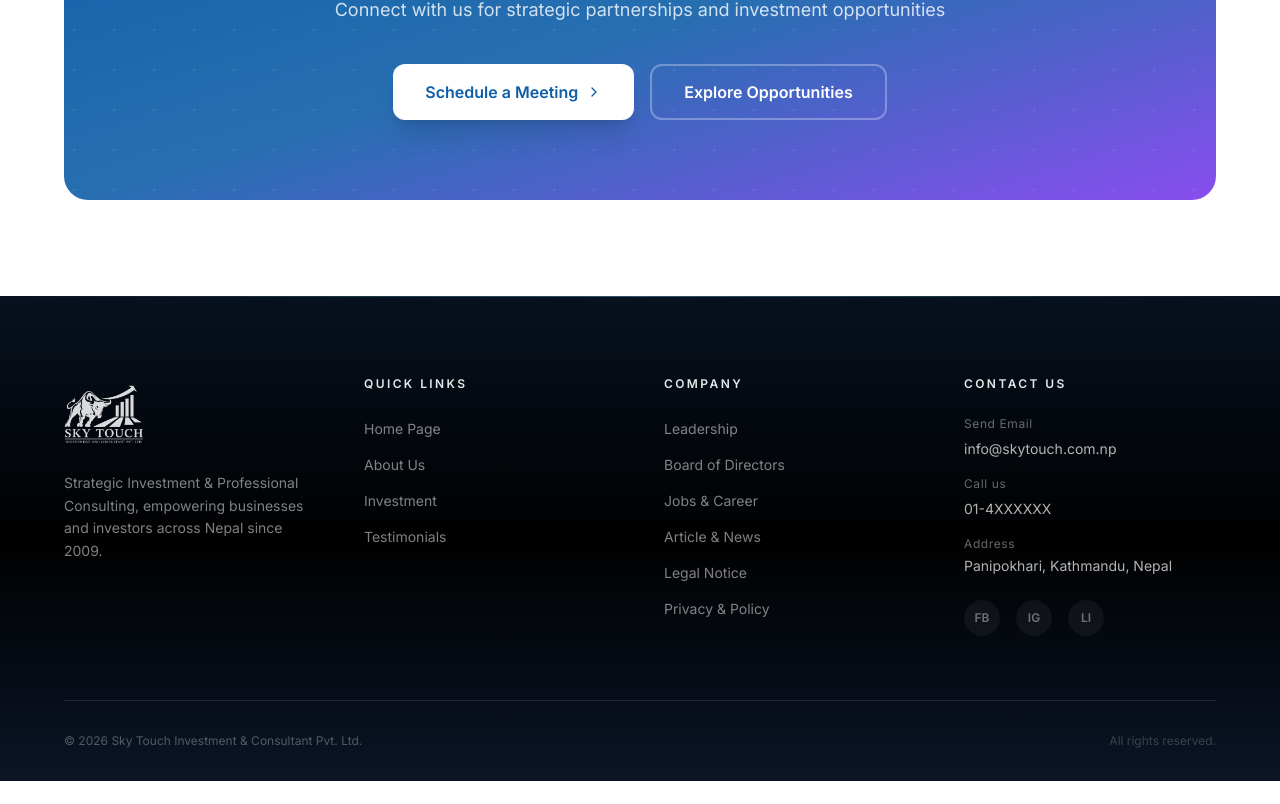
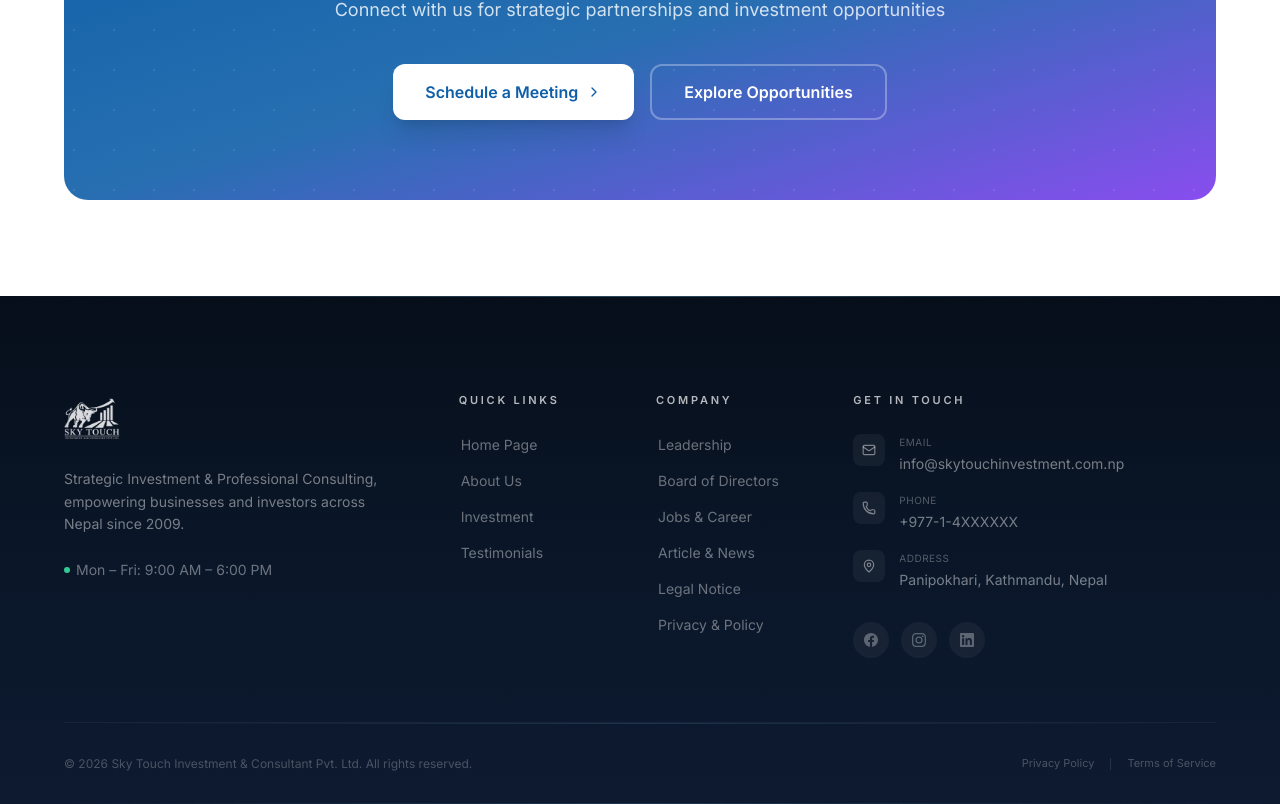
Before and after one commit to sugamQA/SkyTouchInvestment, a React (Vite) app in the folder frontend/: page /boards in a window 1280 px wide. Shown: the part 2809-3613 px from the top of the page. Before the commit the page ends 3590 px from the top, so only its background shows below. Built offline with nearby package versions, Linux system fonts and the light colour scheme.

Commit message:
redesign: professional footer with brand social icons, updated email, lucide contact icons

```diff
--- a/frontend/src/components/Footer.jsx
+++ b/frontend/src/components/Footer.jsx
@@ -1,4 +1,5 @@
 import { Link } from 'react-router-dom'
+import { Mail, Phone, MapPin, ChevronRight } from 'lucide-react'
 
 const quickLinks = [
   { path: '/', label: 'Home Page' },
@@ -16,33 +17,71 @@ const companyLinks = [
   { path: '/terms', label: 'Privacy & Policy' },
 ]
 
+const socialLinks = [
+  {
+    href: 'https://www.facebook.com/paudelap',
+    label: 'Facebook',
+    color: 'hover:text-[#1877F2] hover:bg-[#1877F2]/10',
+    path: 'M24 12.073c0-6.627-5.373-12-12-12s-12 5.373-12 12c0 5.99 4.388 10.954 10.125 11.854v-8.385H7.078v-3.47h3.047V9.43c0-3.007 1.792-4.669 4.533-4.669 1.312 0 2.686.235 2.686.235v2.953H15.83c-1.491 0-1.956.925-1.956 1.874v2.25h3.328l-.532 3.47h-2.796v8.385C19.612 23.027 24 18.062 24 12.073z',
+  },
+  {
+    href: 'https://www.instagram.com/ambikappaudel',
+    label: 'Instagram',
+    color: 'hover:text-[#E4405F] hover:bg-[#E4405F]/10',
+    path: 'M12 2.163c3.204 0 3.584.012 4.85.07 3.252.148 4.771 1.691 4.919 4.919.058 1.265.069 1.645.069 4.849 0 3.205-.012 3.584-.069 4.849-.149 3.225-1.664 4.771-4.919 4.919-1.266.058-1.644.07-4.85.07-3.204 0-3.584-.012-4.849-.07-3.26-.149-4.771-1.699-4.919-4.92-.058-1.265-.07-1.644-.07-4.849 0-3.204.013-3.583.07-4.849.149-3.227 1.664-4.771 4.919-4.919 1.266-.057 1.645-.069 4.849-.069zM12 0C8.741 0 8.333.014 7.053.072 2.695.272.273 2.69.073 7.052.014 8.333 0 8.741 0 12c0 3.259.014 3.668.072 4.948.2 4.358 2.618 6.78 6.98 6.98C8.333 23.986 8.741 24 12 24c3.259 0 3.668-.014 4.948-.072 4.354-.2 6.782-2.618 6.979-6.98.059-1.28.073-1.689.073-4.948 0-3.259-.014-3.667-.072-4.947-.196-4.354-2.617-6.78-6.979-6.98C15.668.014 15.259 0 12 0zm0 5.838a6.162 6.162 0 100 12.324 6.162 6.162 0 000-12.324zM12 16a4 4 0 110-8 4 4 0 010 8zm6.406-11.845a1.44 1.44 0 100 2.881 1.44 1.44 0 000-2.881z',
+  },
+  {
+    href: 'https://www.linkedin.com/company/skytouch',
+    label: 'LinkedIn',
+    color: 'hover:text-[#0A66C2] hover:bg-[#0A66C2]/10',
+    path: 'M20.447 20.452h-3.554v-5.569c0-1.328-.027-3.037-1.852-3.037-1.853 0-2.136 1.445-2.136 2.939v5.667H9.351V9h3.414v1.561h.046c.477-.9 1.637-1.85 3.37-1.85 3.601 0 4.267 2.37 4.267 5.455v6.286zM5.337 7.433a2.062 2.062 0 01-2.063-2.065 2.064 2.064 0 112.063 2.065zm1.782 13.019H3.555V9h3.564v11.452zM22.225 0H1.771C.792 0 0 .774 0 1.729v20.542C0 23.227.792 24 1.771 24h20.451C23.2 24 24 23.227 24 22.271V1.729C24 .774 23.2 0 22.222 0h.003z',
+  },
+]
+
 export default function Footer() {
   return (
-    <footer className="relative z-10 overflow-hidden bg-gradient-to-b from-[#07111f] via-black to-[#0b1526] text-white/80">
+    <footer className="relative z-10 overflow-hidden bg-gradient-to-b from-[#060e1a] via-[#0a1628] to-[#0d1a30] text-white/80">
       <div className="absolute inset-0 overflow-hidden pointer-events-none">
-        <div className="absolute top-0 left-1/4 w-96 h-96 bg-sky-500/12 rounded-full blur-[110px]" />
-        <div className="absolute bottom-0 right-1/4 w-80 h-80 bg-sky-400/8 rounded-full blur-[110px]" />
-        <div className="absolute inset-x-0 top-0 h-px bg-gradient-to-r from-transparent via-sky-300/35 to-transparent" />
+        <div className="absolute top-0 left-1/4 w-[500px] h-[500px] bg-sky-500/8 rounded-full blur-[120px] animate-pulse" />
+        <div className="absolute bottom-0 right-1/4 w-[400px] h-[400px] bg-blue-600/6 rounded-full blur-[120px] animate-pulse" style={{ animationDuration: '8s' }} />
+        <div className="absolute top-1/2 left-1/2 -translate-x-1/2 -translate-y-1/2 w-[600px] h-[600px] bg-sky-400/4 rounded-full blur-[150px]" />
+        <div className="absolute inset-x-0 top-0 h-px bg-gradient-to-r from-transparent via-sky-300/30 to-transparent" />
+        <div className="absolute inset-x-0 bottom-0 h-px bg-gradient-to-r from-transparent via-sky-300/15 to-transparent" />
+        <svg className="absolute inset-0 w-full h-full opacity-[0.015]">
+          <defs>
+            <pattern id="footer-grid" width="60" height="60" patternUnits="userSpaceOnUse">
+              <path d="M 60 0 L 0 0 0 60" fill="none" stroke="white" strokeWidth="0.5" />
+            </pattern>
+          </defs>
+          <rect width="100%" height="100%" fill="url(#footer-grid)" />
+        </svg>
       </div>
 
-      <div className="max-w-[1440px] mx-auto px-6 md:px-16 pt-20 pb-8 relative">
-        <div className="grid grid-cols-1 md:grid-cols-2 lg:grid-cols-4 gap-8 lg:gap-12 mb-16">
-          <div className="footer-reveal" style={{ animationDelay: '0s' }}>
+      <div className="max-w-[1440px] mx-auto px-6 md:px-16 pt-24 pb-8 relative">
+        <div className="grid grid-cols-1 md:grid-cols-2 lg:grid-cols-12 gap-10 lg:gap-8 mb-16">
+          <div className="lg:col-span-4">
             <picture>
               <source srcSet="/logo.webp" type="image/webp" />
-              <img src="/logo-sm.jpg" alt="SkyTouch" className="h-20 w-auto mb-4 brightness-0 invert opacity-85" loading="lazy" />
+              <img src="/logo-sm.jpg" alt="SkyTouch" className="h-14 w-auto mb-5 brightness-0 invert opacity-85" loading="lazy" />
             </picture>
-            <p className="text-sm text-white/50 leading-relaxed">
+            <p className="text-sm text-white/45 leading-relaxed mb-6 max-w-xs">
               Strategic Investment & Professional Consulting, empowering businesses and investors across Nepal since 2009.
             </p>
+            <div className="flex items-center gap-3 text-sm text-white/40">
+              <span className="inline-flex items-center gap-1.5">
+                <span className="w-1.5 h-1.5 rounded-full bg-emerald-400 animate-pulse" />
+                Mon – Fri: 9:00 AM – 6:00 PM
+              </span>
+            </div>
           </div>
 
-          <div className="footer-reveal" style={{ animationDelay: '0.1s' }}>
-            <h4 className="text-xs tracking-[0.2em] font-bold text-white/90 mb-6 uppercase">Quick Links</h4>
+          <div className="lg:col-span-2">
+            <h4 className="text-[11px] tracking-[0.25em] font-bold text-white/70 mb-6 uppercase">Quick Links</h4>
             <ul className="space-y-3">
               {quickLinks.map((link) => (
                 <li key={link.path}>
-                  <Link to={link.path} className="text-sm text-white/50 hover:text-sky-300 transition-colors">
+                  <Link to={link.path} className="group inline-flex items-center gap-2 text-sm text-white/40 hover:text-sky-300 transition-colors">
+                    <ChevronRight size={10} className="text-sky-400/0 group-hover:text-sky-400 transition-all -ml-4 group-hover:ml-0" />
                     {link.label}
                   </Link>
                 </li>
@@ -50,12 +89,13 @@ export default function Footer() {
             </ul>
           </div>
 
-          <div className="footer-reveal" style={{ animationDelay: '0.2s' }}>
-            <h4 className="text-xs tracking-[0.2em] font-bold text-white/90 mb-6 uppercase">Company</h4>
+          <div className="lg:col-span-2">
+            <h4 className="text-[11px] tracking-[0.25em] font-bold text-white/70 mb-6 uppercase">Company</h4>
             <ul className="space-y-3">
               {companyLinks.map((link) => (
                 <li key={link.path}>
-                  <Link to={link.path} className="text-sm text-white/50 hover:text-sky-300 transition-colors">
+                  <Link to={link.path} className="group inline-flex items-center gap-2 text-sm text-white/40 hover:text-sky-300 transition-colors">
+                    <ChevronRight size={10} className="text-sky-400/0 group-hover:text-sky-400 transition-all -ml-4 group-hover:ml-0" />
                     {link.label}
                   </Link>
                 </li>
@@ -63,45 +103,74 @@ export default function Footer() {
             </ul>
           </div>
 
-          <div className="footer-reveal" style={{ animationDelay: '0.3s' }}>
-            <h4 className="text-xs tracking-[0.2em] font-bold text-white/90 mb-6 uppercase">Contact Us</h4>
+          <div className="lg:col-span-4">
+            <h4 className="text-[11px] tracking-[0.25em] font-bold text-white/70 mb-6 uppercase">Get In Touch</h4>
             <ul className="space-y-4">
-              <li>
-                <p className="text-xs tracking-wider text-white/40 mb-1">Send Email</p>
-                <a href="mailto:info@skytouch.com.np" className="text-sm text-white/70 hover:text-sky-300 transition-colors">
-                  info@skytouch.com.np
+              <li className="group">
+                <a href="mailto:info@skytouchinvestment.com.np" className="flex items-start gap-3.5 text-sm text-white/45 hover:text-sky-300 transition-colors">
+                  <span className="mt-0.5 flex-shrink-0 w-8 h-8 rounded-lg bg-white/5 flex items-center justify-center group-hover:bg-sky-400/10 group-hover:text-sky-300 transition-all">
+                    <Mail size={14} />
+                  </span>
+                  <span>
+                    <span className="block text-[10px] tracking-wider text-white/30 uppercase mb-0.5">Email</span>
+                    info@skytouchinvestment.com.np
+                  </span>
                 </a>
               </li>
-              <li>
-                <p className="text-xs tracking-wider text-white/40 mb-1">Call us</p>
-                <a href="tel:+977-1-4XXXXXX" className="text-sm text-white/70 hover:text-sky-300 transition-colors">
-                  01-4XXXXXX
+              <li className="group">
+                <a href="tel:+977-1-4XXXXXX" className="flex items-start gap-3.5 text-sm text-white/45 hover:text-sky-300 transition-colors">
+                  <span className="mt-0.5 flex-shrink-0 w-8 h-8 rounded-lg bg-white/5 flex items-center justify-center group-hover:bg-sky-400/10 group-hover:text-sky-300 transition-all">
+                    <Phone size={14} />
+                  </span>
+                  <span>
+                    <span className="block text-[10px] tracking-wider text-white/30 uppercase mb-0.5">Phone</span>
+                    +977-1-4XXXXXX
+                  </span>
                 </a>
               </li>
-              <li>
-                <p className="text-xs tracking-wider text-white/40 mb-1">Address</p>
-                <p className="text-sm text-white/70">Panipokhari, Kathmandu, Nepal</p>
+              <li className="group">
+                <span className="flex items-start gap-3.5 text-sm text-white/45">
+                  <span className="mt-0.5 flex-shrink-0 w-8 h-8 rounded-lg bg-white/5 flex items-center justify-center group-hover:bg-sky-400/10 group-hover:text-sky-300 transition-all">
+                    <MapPin size={14} />
+                  </span>
+                  <span>
+                    <span className="block text-[10px] tracking-wider text-white/30 uppercase mb-0.5">Address</span>
+                    Panipokhari, Kathmandu, Nepal
+                  </span>
+                </span>
               </li>
             </ul>
-            <div className="flex gap-4 mt-6">
-              {['fb', 'ig', 'li'].map((s) => (
+            <div className="flex gap-3 mt-8">
+              {socialLinks.map((s) => (
                 <a
-                  key={s}
-                  href="#"
-                  className="w-9 h-9 rounded-full bg-white/5 flex items-center justify-center text-white/40 hover:bg-sky-400/20 hover:text-sky-300 transition-all text-xs font-bold"
+                  key={s.label}
+                  href={s.href}
+                  target="_blank"
+                  rel="noreferrer"
+                  aria-label={s.label}
+                  className={`w-9 h-9 rounded-full bg-white/5 flex items-center justify-center text-white/30 ${s.color} transition-all duration-300 hover:scale-110`}
                 >
-                  {s.toUpperCase()}
+                  <svg viewBox="0 0 24 24" fill="currentColor" className="w-3.5 h-3.5">
+                    <path d={s.path} />
+                  </svg>
                 </a>
               ))}
             </div>
           </div>
         </div>
 
-        <div className="border-t border-white/10 pt-8 flex flex-col md:flex-row justify-between items-center gap-4">
-          <p className="text-xs text-white/30">
-            &copy; {new Date().getFullYear()} Sky Touch Investment & Consultant Pvt. Ltd.
-          </p>
-            <p className="text-xs text-white/20">All rights reserved.</p>
+        <div className="relative border-t border-white/5 pt-8">
+          <div className="absolute inset-x-0 top-0 h-px bg-gradient-to-r from-transparent via-sky-300/15 to-transparent" />
+          <div className="flex flex-col md:flex-row justify-between items-center gap-4">
+            <p className="text-xs text-white/25">
+              &copy; {new Date().getFullYear()} Sky Touch Investment & Consultant Pvt. Ltd. All rights reserved.
+            </p>
+            <div className="flex items-center gap-4 text-[11px] text-white/25">
+              <Link to="/terms" className="hover:text-sky-300 transition-colors">Privacy Policy</Link>
+              <span className="w-px h-3 bg-white/10" />
+              <Link to="/terms" className="hover:text-sky-300 transition-colors">Terms of Service</Link>
+            </div>
+          </div>
         </div>
       </div>
     </footer>
```
